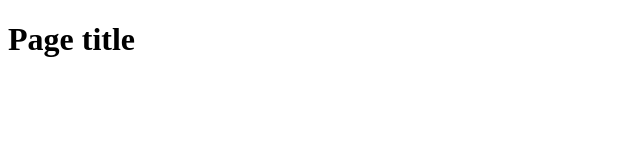
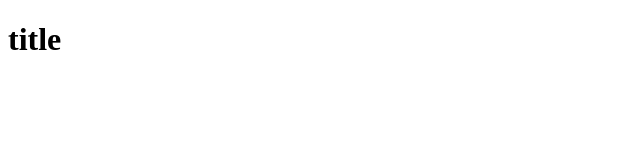
Before and after one commit to Admyshko/my-project, a plain HTML site: page index.html in a window 1280 px wide. Shown: the whole page, without its empty margins (0-640 px from the left). Drawn offline with Linux system fonts and the light colour scheme.

```diff
--- a/index.html
+++ b/index.html
@@ -7,6 +7,6 @@
   <title>Document</title>
 </head>
 <body>
-  <h1>Page title</h1>
+  <h1>title</h1>
 </body>
 </html>
```
